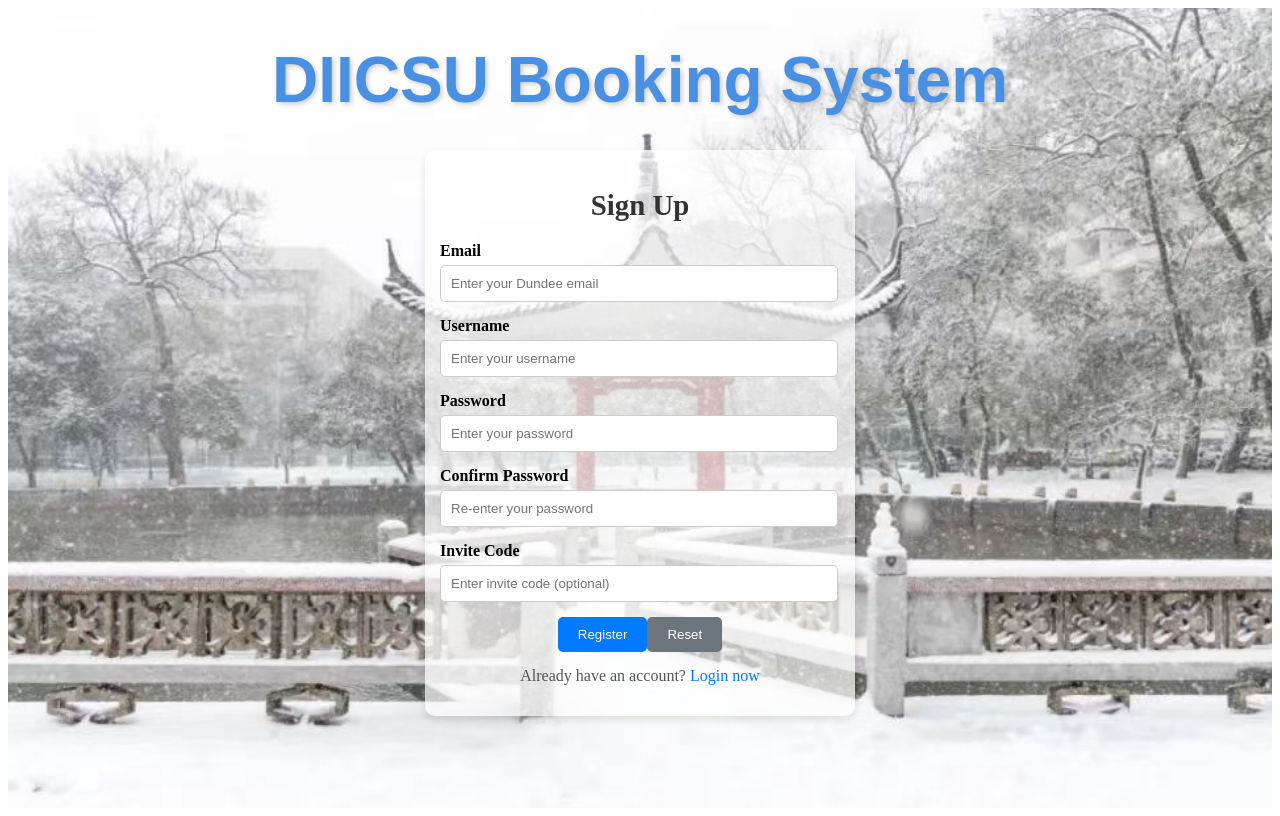
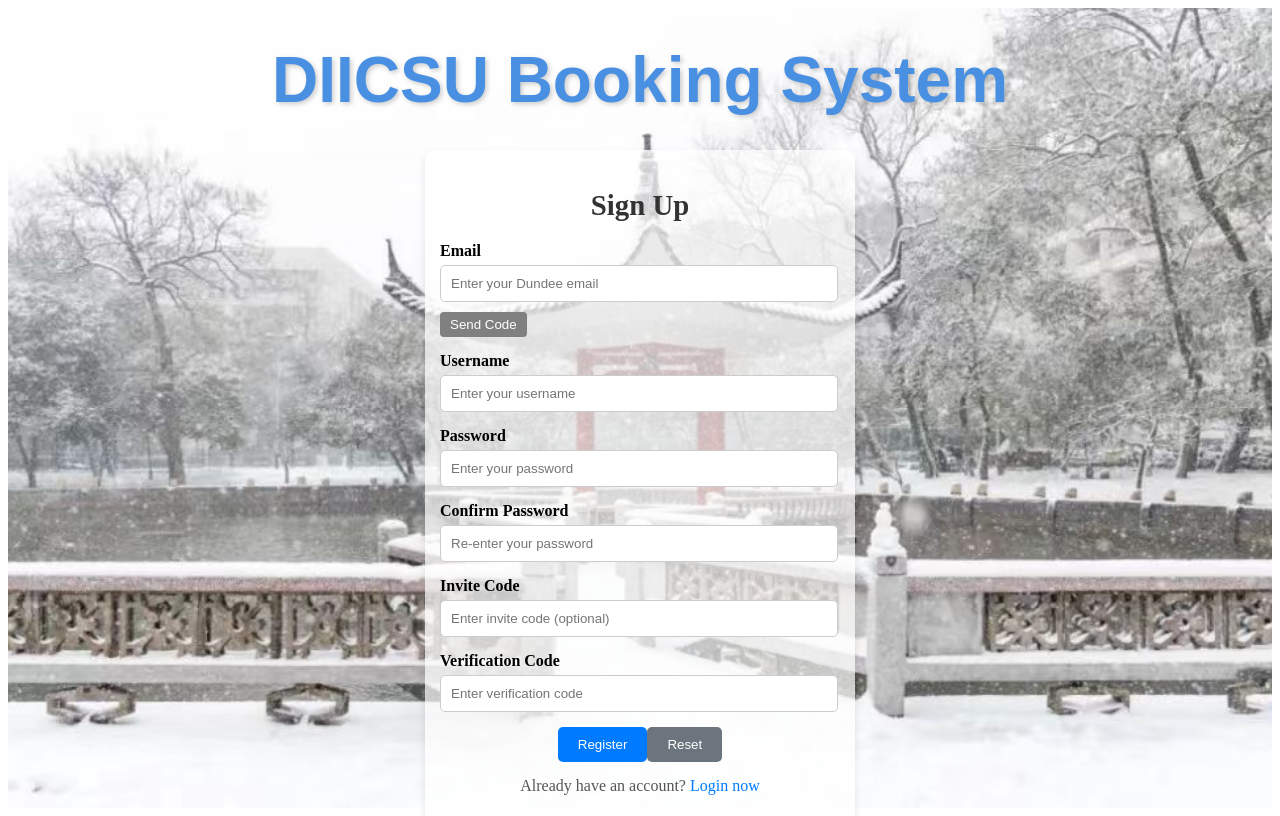
Before and after one commit to Zhengyi1212/DIIAgile-GroupA-frontend, a Vue app in the folder frontend/: page /signup in a window 1280 px wide. Built offline with nearby package versions, Linux system fonts and the light colour scheme.

Commit message:
SignUp.vue change.Feature:Registration requires a verification code

```diff
--- a/frontend/src/views/SignUp.vue
+++ b/frontend/src/views/SignUp.vue
@@ -15,17 +15,18 @@
           @submit.prevent="handleRegister"
         >
 
-          <!-- Email Input -->
-          <div class="form-row">
-            <label for="email">Email</label>
-            <input
-              id="email"
-              v-model="email"
-              type="text"
-              placeholder="Enter your Dundee email"
-              required
-            >
-          </div>
+         <!-- Email Input -->
+<div class="form-row">
+  <label for="email">Email</label>
+  <input id="email" v-model="email" type="text" placeholder="Enter your Dundee email" required />
+  <button type="button" class="code-btn" @click="sendCode" :disabled="!email || codeSent">
+    {{ codeSent ? "Code Sent" : "Send Code" }}
+  </button>
+  <p v-if="codeSent" style="color: green; font-size: 0.9em;">✔ Code has been sent to your email</p>
+</div>
+
+
+
 
           <!-- Username Input -->
           <div class="form-row">
@@ -73,6 +74,12 @@
               placeholder="Enter invite code (optional)"
             >
           </div>
+          <!-- Verify Code Input -->
+<div class="form-row">
+  <label for="code">Verification Code</label>
+  <input id="code" v-model="code" type="text" placeholder="Enter verification code" required>
+</div>
+
 
           <!-- Submit and Reset Buttons -->
           <div class="form-actions">
@@ -120,6 +127,8 @@
         password: "",
         confirmPassword: "",
         inviteCode: "",
+        code: "",
+        codeSent: false,
         images : [
         require('@/assets/csu1.jpg'),
         require('@/assets/csu2.jpg'),
@@ -151,7 +160,26 @@
       }, 3000);
 
      },
-
+     sendCode() {
+      fetch("http://127.0.0.1:5000/signup/send-code", {
+        method: "POST",
+        headers: { "Content-Type": "application/json" },
+        body: JSON.stringify({ email: this.email })
+      })
+      .then(res => res.json())
+      .then(data => {
+        if (data.success) {
+          alert("Verification code sent to your email.");
+          this.codeSent = true;
+        } else {
+          alert("Failed to send code: " + data.message);
+        }
+      })
+      .catch(err => {
+        console.error("Send code error:", err);
+        alert("Error sending code");
+      });
+    },
       handleRegister() {
         if (this.password !== this.confirmPassword) {
           alert("The passwords do not match. Please try again!");
@@ -176,6 +204,7 @@
           email: this.email,
           username: this.username,
           password: this.password,
+          code: this.code,
           role: role, // Role set based on invite code
         };
 
@@ -213,6 +242,8 @@
         this.password = "";
         this.confirmPassword = "";
         this.inviteCode = "";
+        this.code = "";
+        this.codeSent = false;
       },
 
       goToLogin() {
@@ -336,4 +367,17 @@
   .login-link:hover {
     text-decoration: underline;
   }
+  .code-btn {
+  margin-top: 10px;
+  padding: 5px 10px;
+  background-color: #28a745;
+  color: white;
+  border: none;
+  border-radius: 4px;
+  cursor: pointer;
+}
+.code-btn:disabled {
+  background-color: gray;
+  cursor: not-allowed;
+}
   </style>
```
